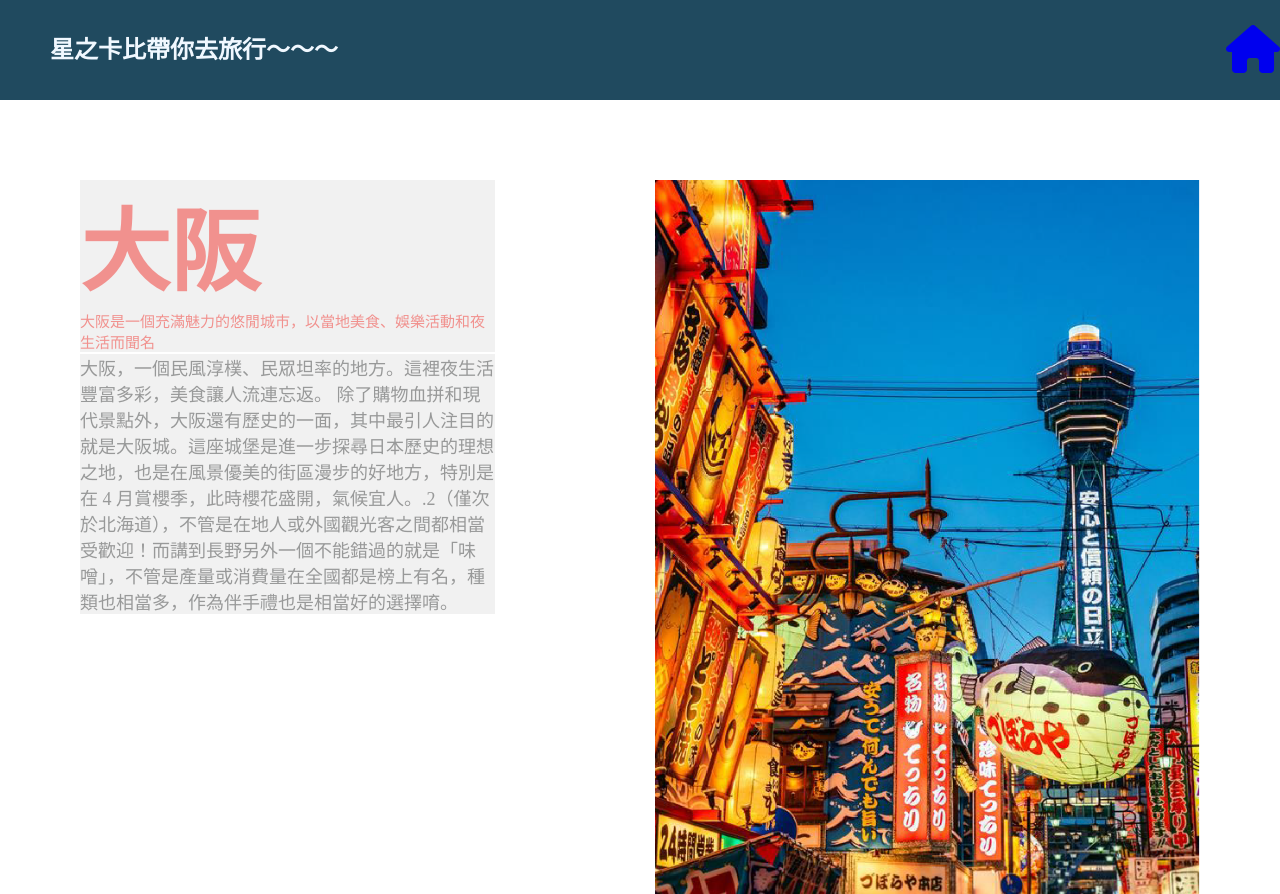
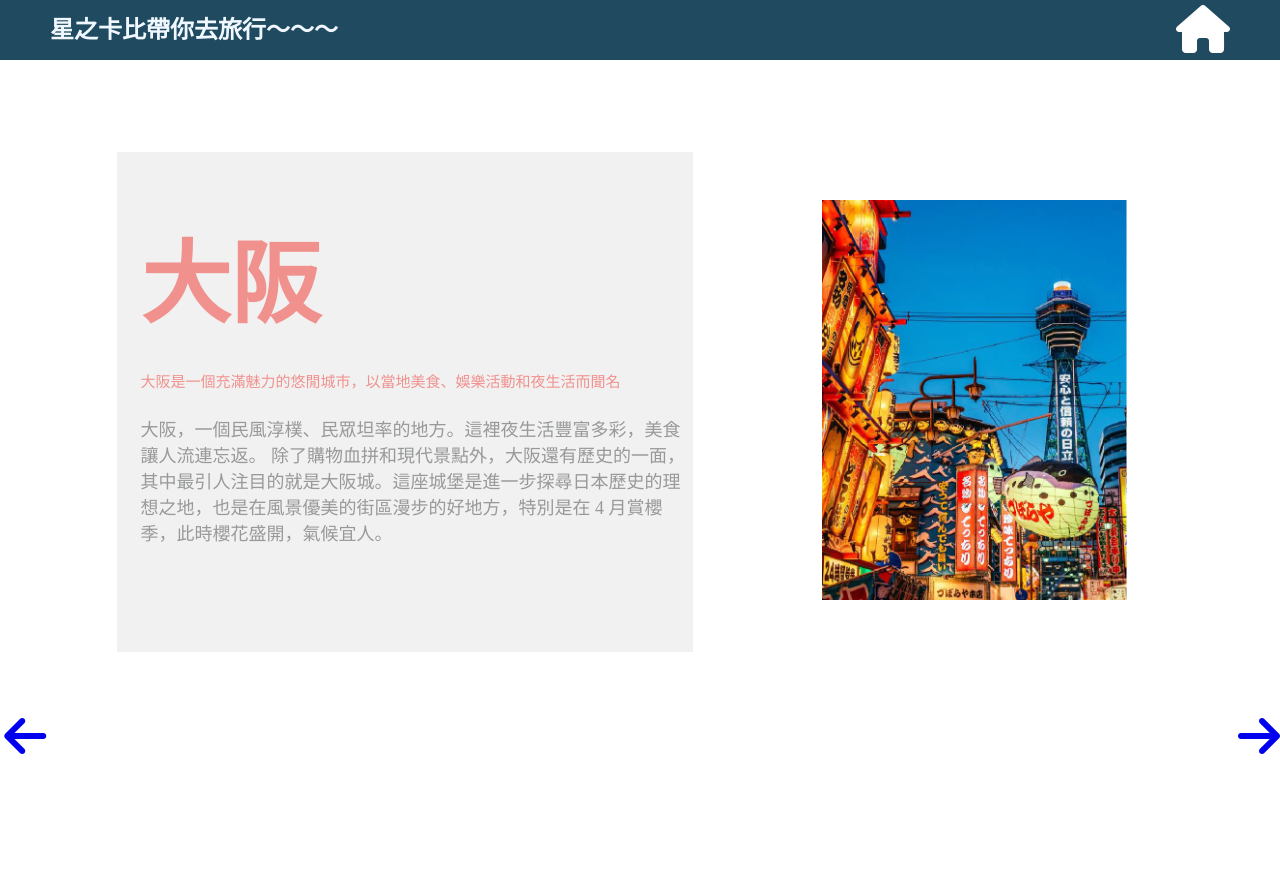
Before and after one commit to VictorYeung0725/----websit, a plain HTML site: page cecilia/cecilia-page.html in a window 1280 px wide. Shown: the top 894 px of the page. After the commit the page ends 800 px from the top, so only its background shows below. Drawn offline with Linux system fonts and the light colour scheme.

Commit message:
reorganize all the html and css code

```diff
--- a/cecilia/cecilia-page.css
+++ b/cecilia/cecilia-page.css
@@ -4,18 +4,21 @@
   box-sizing: border-box;
   font-size: 24px;
 }
-.rectangle {
+
+/* header  */
+
+  .rectangle {
   position: fixed;
   top: 0px;
   left: 0px;
   width: 100vw;
-  height: 100px;
+  height: 60px;
   background: #79BDAE;
   background-color: #204A5F;
   color: aliceblue;
-  font-size: 40px;
+  font-size: 25px;
   font-weight: bold;
-  line-height: 100px;
+  line-height: 60px;
   display:flex;
   justify-content: space-between;
 }
@@ -28,61 +31,78 @@
   padding-right: 50px;
 }
 
+.rectangle div a{
+  color: white;
+}
 
+/* main part */
 .container{
+  width: 90%;
+  height: 548px;
+  margin: 0 auto;
+  margin-top: 10%;
+  /* border: 5px solid green; */
   display:flex;
-  flex-direction: flex;
-  justify-content: space-between;
-  padding-top: 100px;
+  justify-content:space-around;
+}
+
+.container li{
+  list-style: none;
+}
+
+.main{
+  /* border: 2px solid black; */
+  margin: 1rem 0 1rem 0.5rem ;
+  width:50%;
+  padding: 2.5rem 0 2.5rem 1rem;
+  background-color: #F1F1F1
 
 }
 
-.main {
-  padding: 80px;
-  margin: 0 auto;
-  width:50%;
-}
+.main h2{
+  /* text-align: center; */
+  color: #F1918E;
+  font-size: 3.75rem;
+  font-weight: bold;
+  margin-bottom: 1rem;
 
-.pColor {
-  background-color: #F1F1F1;
-}
-
-
-.location{
-  color: #F1918E;
-  font-size: 90px;
-  font-weight: bold;
-  /* padding-left: 80px; */
 }
 
 .op{
   color: #F1918E;
   font-size: 15px;
-  /* padding-left: 80px; */
   display: inline-block;
+  margin-bottom: 1rem;
 }
 
 .paragraph{
   color: #989999;
   font-size: 18px;
-  /* padding-left: 80px; */
   display: inline-block;
 }
 
-.photo{
-  padding: 80px;
+  /* photo */
+
+#photo{
+  padding: 2rem;
+  /* border: 5px solid red; */
+  width: 50%;
+  height: 600px;
+  margin: 1rem 0;
 }
 
-.photo img{
-  width: 100%;
-  height: auto;
+img{
+  max-width:auto;
+  height:400px;
 }
 
-
+/* footer */
 .footer{
+  /* border: 5px solid blue; */
   display:flex;
   justify-content: space-between;
   margin: 0 auto;
+  margin-top: 2rem;
 }
 
 #left{
--- a/cecilia/cecilia-page.html
+++ b/cecilia/cecilia-page.html
@@ -13,30 +13,33 @@
     <!-- header -->
     <div class="rectangle">
       <h1>星之卡比帶你去旅行～～～</h1>
-      <a href="../index.html"><i class="fa-solid fa-house fa-2xl"></i></a>
+      <div>
+        <a href="../index.html"><i class="fa-solid fa-house fa-2xl"></i></a>
+      </div>
     </div>
 
     <!-- main body -->
-    <div class="container">
+      <ul class="container">
 
-      <div class="main">
-        <h2 class="location pColor">大阪</h2>
-        <p class="op pColor">
-          大阪是一個充滿魅力的悠閒城市，以當地美食、娛樂活動和夜生活而聞名
-        </p>
-        <p class="paragraph pColor">
-          大阪，一個民風淳樸、民眾坦率的地方。這裡夜生活豐富多彩，美食讓人流連忘返。 除了購物血拼和現代景點外，大阪還有歷史的一面，其中最引人注目的就是大阪城。這座城堡是進一步探尋日本歷史的理想之地，也是在風景優美的街區漫步的好地方，特別是在 4 月賞櫻季，此時櫻花盛開，氣候宜人。.2（僅次於北海道），不管是在地人或外國觀光客之間都相當受歡迎！而講到長野另外一個不能錯過的就是「味噌」，不管是產量或消費量在全國都是榜上有名，種類也相當多，作為伴手禮也是相當好的選擇唷。
-        </p>
-      </div>
+        <li class="main">
+            <h2 class="location">大阪</h2>
+            <p class="op">
+              大阪是一個充滿魅力的悠閒城市，以當地美食、娛樂活動和夜生活而聞名            </p>
+            <p class="paragraph">
+              大阪，一個民風淳樸、民眾坦率的地方。這裡夜生活豐富多彩，美食讓人流連忘返。 除了購物血拼和現代景點外，大阪還有歷史的一面，其中最引人注目的就是大阪城。這座城堡是進一步探尋日本歷史的理想之地，也是在風景優美的街區漫步的好地方，特別是在 4 月賞櫻季，此時櫻花盛開，氣候宜人。
+            </p>
+        </li>
 
-      <div class="photo">
-        <img src="../img/大阪.png" alt="" />
-        </div>
-    </div>
+        <li class="pic">
+          <div id="photo">
+            <img src="../img/大阪.png" alt="大阪的圖片" />
+          </div>
+        </li>
+      </ul>
 
     <footer class="footer">
-      <i class="fa-solid fa-arrow-left fa-2xl" id="left"></i>
-      <i class="fa-solid fa-arrow-right fa-2xl" id="right"></i>
+      <a href="../victor/victorpage.html"><i class="fa-solid fa-arrow-left fa-2xl" id="left"></i></a>
+      <a href="../morris/morris-page.html"><i class="fa-solid fa-arrow-right fa-2xl" id="right"></i></a>
     </footer>
   </body>
 </html>
--- a/morris/morris-page.css
+++ b/morris/morris-page.css
@@ -4,18 +4,21 @@
     box-sizing: border-box;
     font-size: 24px;
 }
-.rectangle {
+
+/* header  */
+
+    .rectangle {
     position: fixed;
     top: 0px;
     left: 0px;
     width: 100vw;
-    height: 100px;
+    height: 60px;
     background: #79BDAE;
     background-color: #204A5F;
     color: aliceblue;
-    font-size: 40px;
+    font-size: 25px;
     font-weight: bold;
-    line-height: 100px;
+    line-height: 60px;
     display:flex;
     justify-content: space-between;
 }
@@ -28,55 +31,78 @@
     padding-right: 50px;
 }
 
+.rectangle div a{
+    color: white;
+}
 
+/* main part */
 .container{
+    width: 90%;
+    height: 548px;
+    margin: 0 auto;
+    margin-top: 10%;
+    /* border: 5px solid green; */
     display:flex;
-    flex-direction: flex;
-    justify-content: space-between;
-    padding-top: 100px;
+    justify-content:space-around;
+}
+
+.container li{
+    list-style: none;
+}
+
+.main{
+    /* border: 2px solid black; */
+    margin: 1rem 0 1rem 0.5rem ;
+    width:50%;
+    padding: 2.5rem 0 2.5rem 1rem;
+    background-color: #F1F1F1
 
 }
 
-.main {
-    padding: 80px;
-    margin: 0 auto;
-    width:50%;
-}
+.main h2{
+    /* text-align: center; */
+    color: #F1918E;
+    font-size: 3.75rem;
+    font-weight: bold;
+    margin-bottom: 1rem;
 
-.pColor {
-    background-color: #F1F1F1;
-}
-
-
-.location{
-    color: #F1918E;
-    font-size: 90px;
-    font-weight: bold;
-    /* padding-left: 80px; */
 }
 
 .op{
     color: #F1918E;
     font-size: 15px;
-    /* padding-left: 80px; */
     display: inline-block;
+    margin-bottom: 1rem;
 }
 
 .paragraph{
     color: #989999;
     font-size: 18px;
-    /* padding-left: 80px; */
     display: inline-block;
 }
 
-.photo{
-    padding: 80px;
-  }
+    /* photo */
 
-  .footer{
+#photo{
+    padding: 2rem;
+    /* border: 5px solid red; */
+    width: 50%;
+    height: 600px;
+    margin: 1rem 0;
+}
+
+img{
+    max-width:auto;
+    height:400px;
+}
+
+/* footer */
+.footer{
+    /* border: 5px solid blue; */
     display:flex;
     justify-content: space-between;
     margin: 0 auto;
+    margin-top: 2rem;
   }
 
   #left{
--- a/victor/victorpage.css
+++ b/victor/victorpage.css
@@ -55,6 +55,7 @@
     margin: 1rem 0 1rem 0.5rem ;
     width:50%;
     padding: 2.5rem 0 2.5rem 1rem;
+    background-color: #F1F1F1
 
 }
 
```
Also changed, not shown: morris/morris-page.html (+21 -18 lines), victor/victorpage.html (+2 -2 lines).
